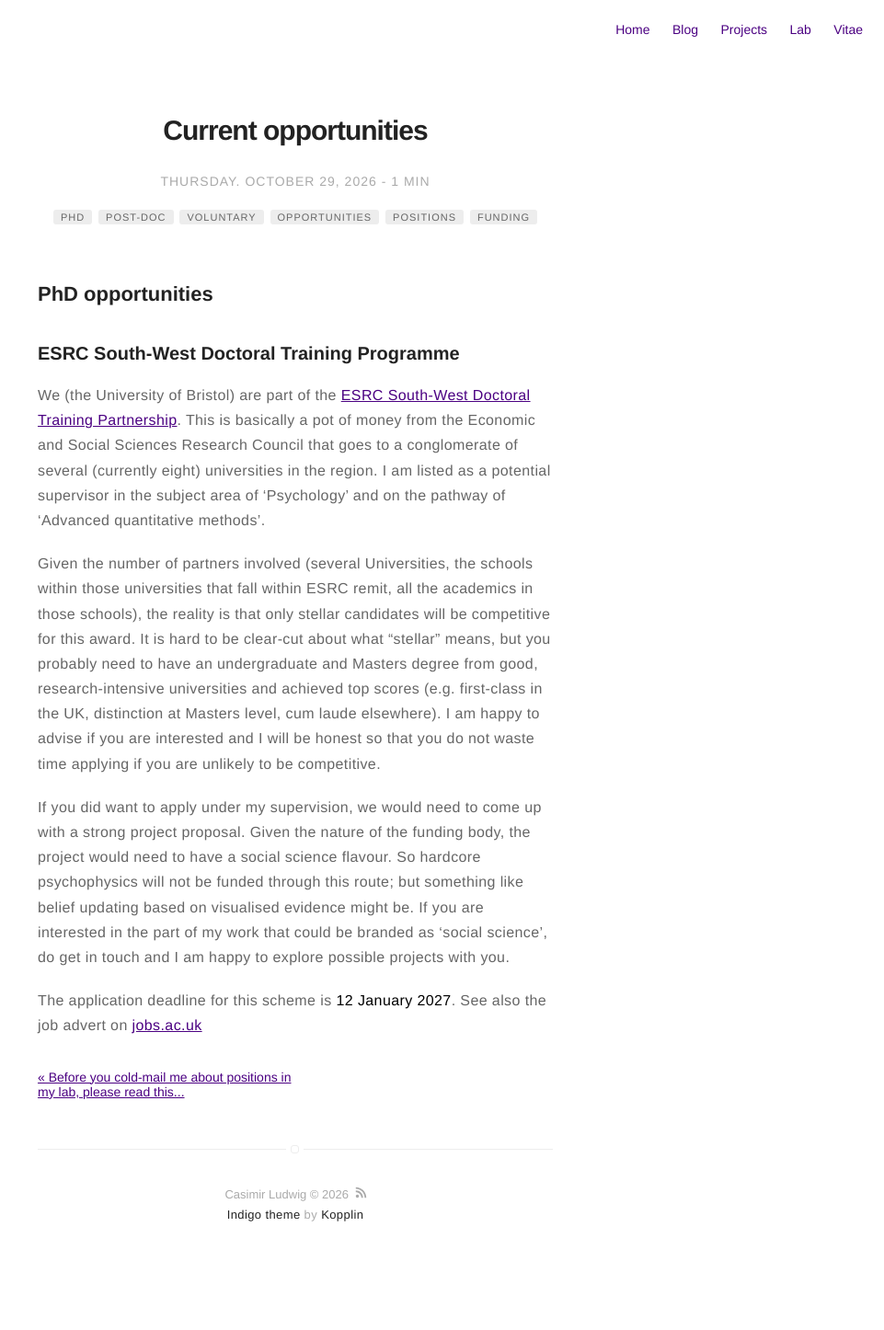
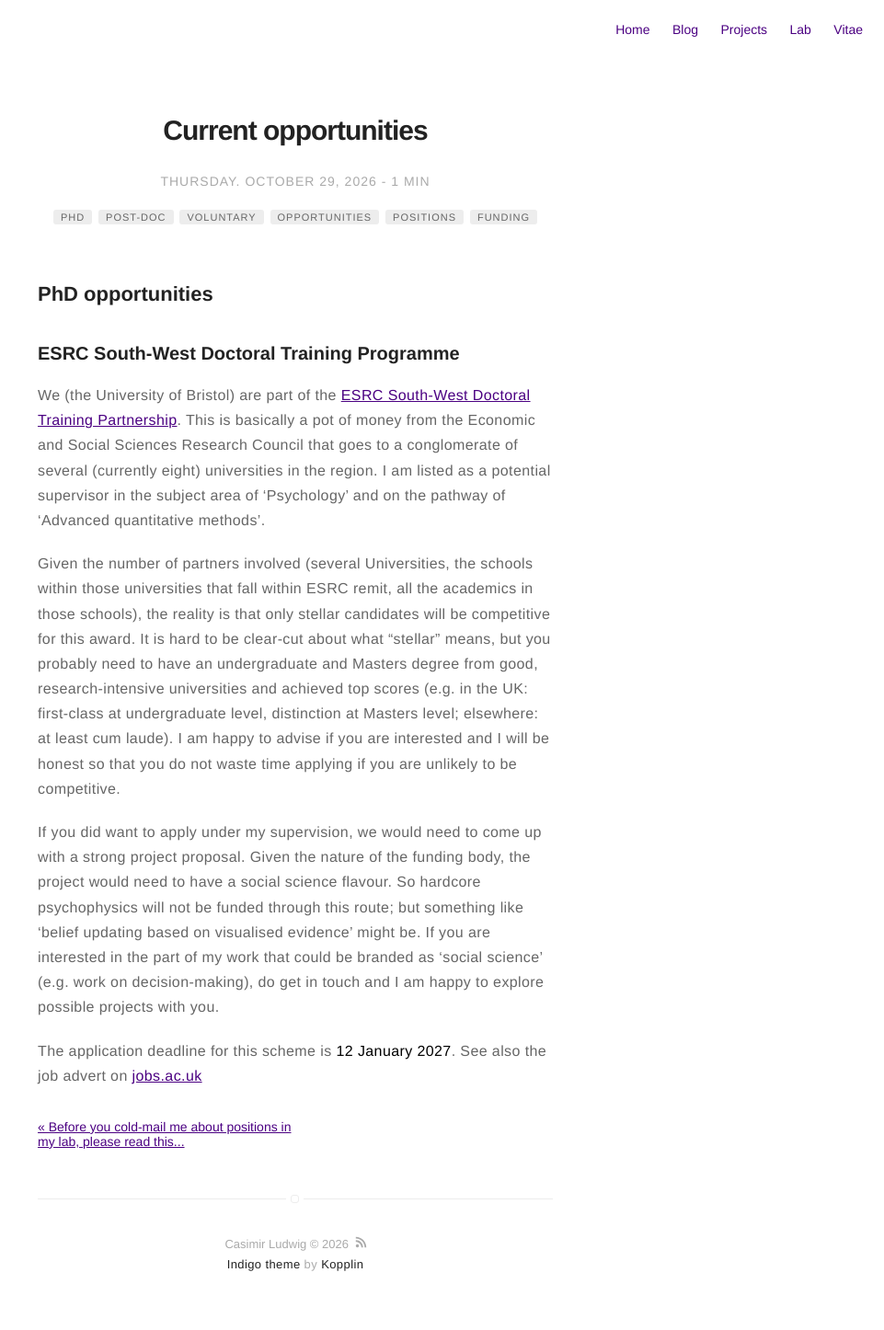
Before and after one commit to CasLudwig/CasLudwig.github.io, a Jekyll site: the page built from _posts/2026-10-29-Current-opportunities.md, in a window 1280 px wide. Shown: the whole page at 92% size, without its empty margins (319-1280 px from the left). Built offline with Jekyll 4.4.1, drawn with Linux system fonts in a browser that asks for light colours; before the commit the page ends 1392 px from its top, so only the background shows below that.

Commit message:
updated post

```diff
--- a/_posts/2026-10-29-Current-opportunities.md
+++ b/_posts/2026-10-29-Current-opportunities.md
@@ -22,8 +22,8 @@ description: Listing of any openings in the lab
 
 We (the University of Bristol) are part of the [ESRC South-West Doctoral Training Partnership](https://www.swdtp.ac.uk/prospective-students-and-fellows/esrc-funded-studentships/). This is basically a pot of money from the Economic and Social Sciences Research Council that goes to a conglomerate of several (currently eight) universities in the region. I am listed as a potential supervisor in the subject area of 'Psychology' and on the pathway of 'Advanced quantitative methods'.
 
-Given the number of partners involved (several Universities, the schools within those universities that fall within ESRC remit, all the academics in those schools), the reality is that only stellar candidates will be competitive for this award. It is hard to be clear-cut about what "stellar" means, but you probably need to have an undergraduate and Masters degree from good, research-intensive universities and achieved top scores (e.g. first-class in the UK, distinction at Masters level, cum laude elsewhere). I am happy to advise if you are interested and I will be honest so that you do not waste time applying if you are unlikely to be competitive.
+Given the number of partners involved (several Universities, the schools within those universities that fall within ESRC remit, all the academics in those schools), the reality is that only stellar candidates will be competitive for this award. It is hard to be clear-cut about what "stellar" means, but you probably need to have an undergraduate and Masters degree from good, research-intensive universities and achieved top scores (e.g. in the UK: first-class at undergraduate level, distinction at Masters level; elsewhere: at least cum laude). I am happy to advise if you are interested and I will be honest so that you do not waste time applying if you are unlikely to be competitive.
 
-If you did want to apply under my supervision, we would need to come up with a strong project proposal. Given the nature of the funding body, the project would need to have a social science flavour. So hardcore psychophysics will not be funded through this route; but something like belief updating based on visualised evidence might be. If you are interested in the part of my work that could be branded as 'social science', do get in touch and I am happy to explore possible projects with you.
+If you did want to apply under my supervision, we would need to come up with a strong project proposal. Given the nature of the funding body, the project would need to have a social science flavour. So hardcore psychophysics will not be funded through this route; but something like 'belief updating based on visualised evidence' might be. If you are interested in the part of my work that could be branded as 'social science' (e.g. work on decision-making), do get in touch and I am happy to explore possible projects with you.
 
 The application deadline for this scheme is **12 January 2027**. See also the job advert on [jobs.ac.uk](https://www.jobs.ac.uk/job/DTB766/economic-and-social-science-research-council-phd-studentships)
```
